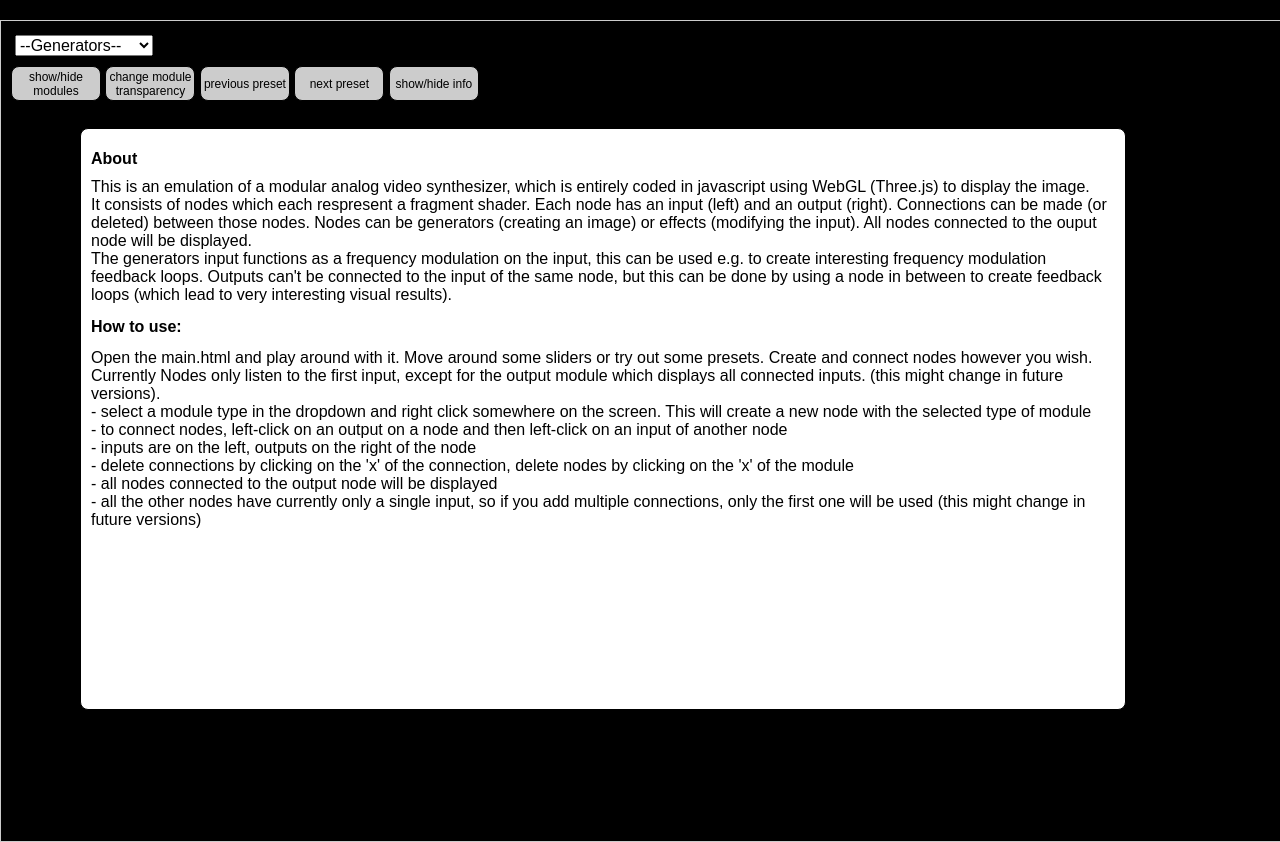
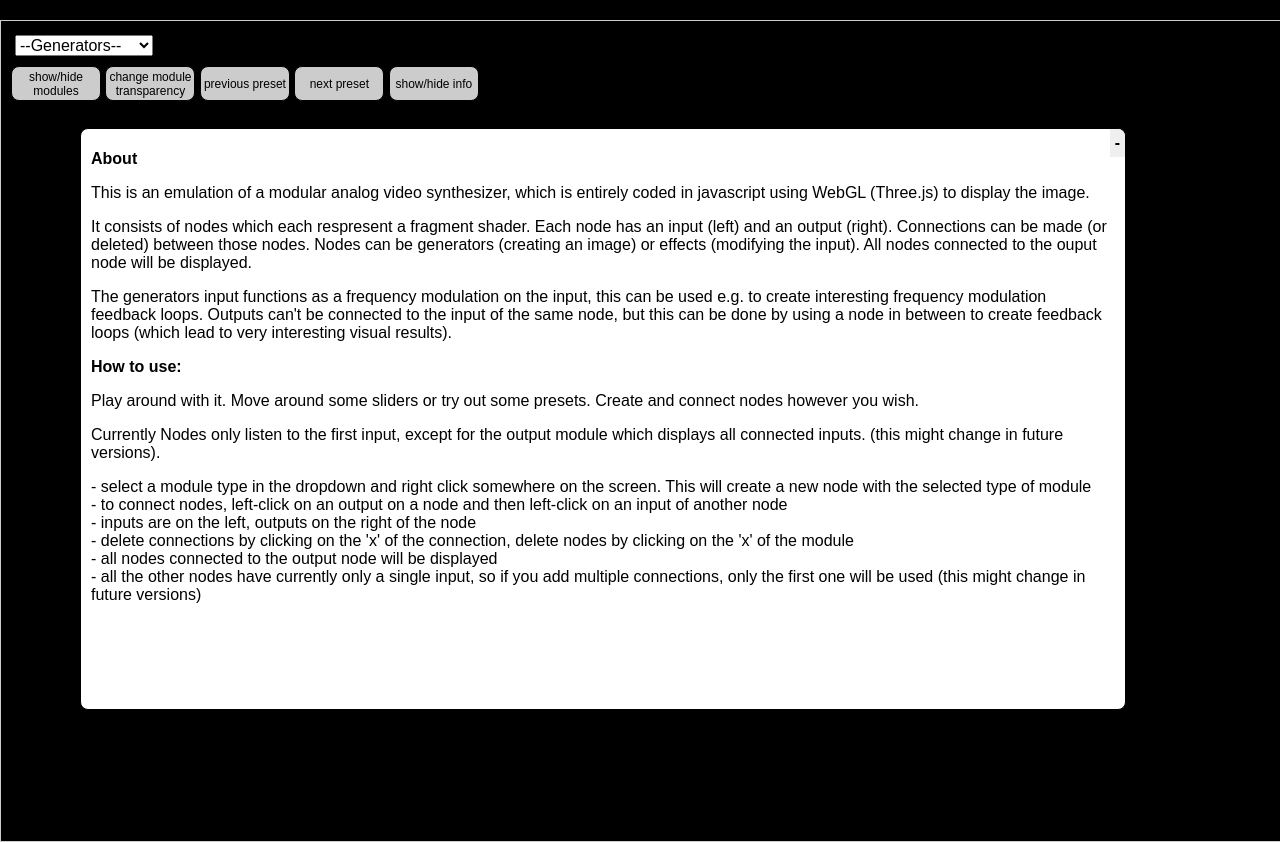
Before and after one commit to sominsomin/modular_video_synth, a plain HTML site: page index.html in a window 1280 px wide. Both pictures are taken after a click on the button "show/hide info". Shown: the top 842 px of the page. Drawn offline with nearby package versions, Linux system fonts and the light colour scheme.

Commit message:
info updates

```diff
--- a/GUI/gui.css
+++ b/GUI/gui.css
@@ -159,6 +159,18 @@
     color: black;
 }
 
+.close-btn-info {
+    position: absolute;
+    top: 0;
+    right: 0;
+    padding: 5px;
+    cursor: pointer;
+    font-size: 16px;
+    font-weight: bold;
+    color: black;
+    border: none;
+}
+
 .output {
     position: absolute;
     top: 50%;
--- a/index.html
+++ b/index.html
@@ -101,25 +101,26 @@
             <button class="button" onclick="showInfo()">show/hide info</button>
         </div>
         <div id="info-overlay" class="info-overlay">
+            <button class="close-btn-info" onclick="showInfo()">-</button>
             <h1>About</h1>
 
-            This is an emulation of a modular analog video synthesizer, which is entirely coded in javascript using
-            WebGL (Three.js) to display the image.<br>
-            It consists of nodes which each respresent a fragment shader. Each node has an input (left) and an output
+            <p>This is an emulation of a modular analog video synthesizer, which is entirely coded in javascript using
+            WebGL (Three.js) to display the image.</p>
+            <p>It consists of nodes which each respresent a fragment shader. Each node has an input (left) and an output
             (right). Connections can be made (or deleted) between those nodes.
             Nodes can be generators (creating an image) or effects (modifying the input). All nodes connected to the
-            ouput node will be displayed.<br>
-            The generators input functions as a frequency modulation on the input, this can be used e.g. to create
+            ouput node will be displayed.</p>
+            <p>The generators input functions as a frequency modulation on the input, this can be used e.g. to create
             interesting frequency modulation feedback loops.
             Outputs can't be connected to the input of the same node, but this can be done by using a node in between to
-            create feedback loops (which lead to very interesting visual results).
+            create feedback loops (which lead to very interesting visual results).</p>
 
             <h2>How to use:</h2>
 
-            Open the main.html and play around with it. Move around some sliders or try out some presets. Create and
-            connect nodes however you wish.<br>
-            Currently Nodes only listen to the first input, except for the output module which displays all connected
-            inputs. (this might change in future versions).<br>
+            <p>Play around with it. Move around some sliders or try out some presets. Create and
+            connect nodes however you wish.</p>
+            <p>Currently Nodes only listen to the first input, except for the output module which displays all connected
+            inputs. (this might change in future versions).</p>
 
             - select a module type in the dropdown and right click somewhere on the screen. This will create a new node
             with the selected type of module<br>
```
